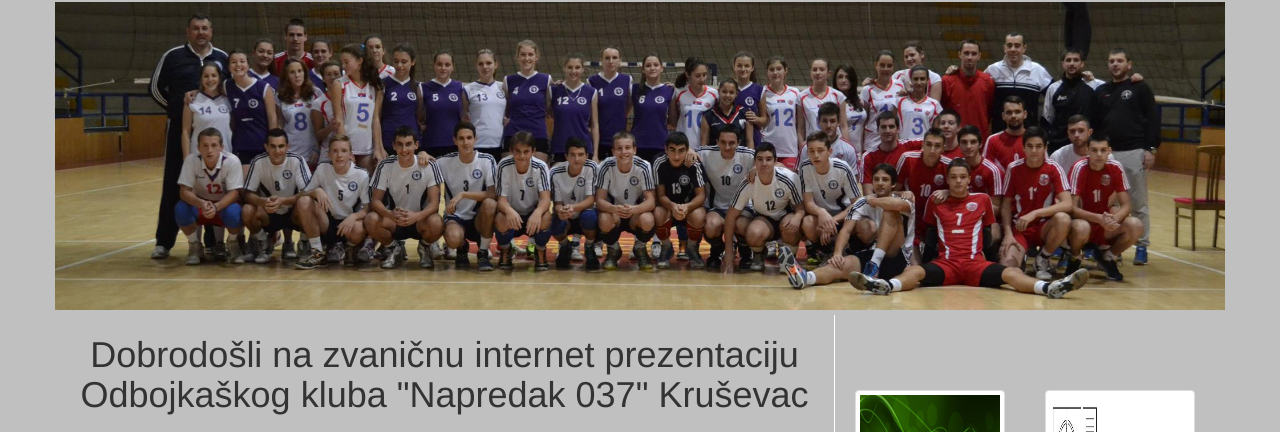
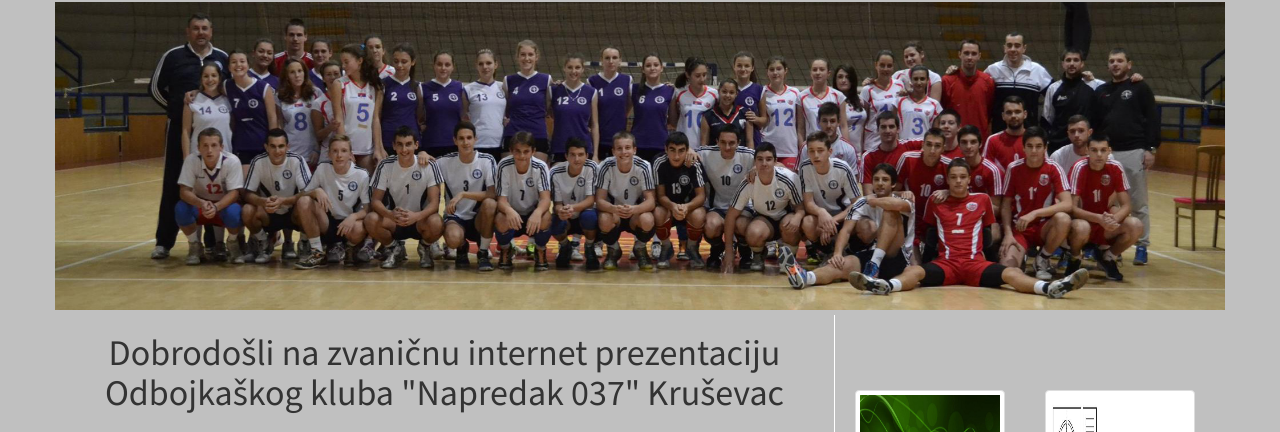
Before and after one commit to pavic989/napredak037, a plain HTML site: page index.html in a window 1280 px wide. Shown: the part 55-487 px from the top of the page. Drawn offline with nearby package versions, Linux system fonts and the light colour scheme.

Commit message:
Almost done

```diff
--- a/scss/style.scss
+++ b/scss/style.scss
@@ -1,5 +1,9 @@
+@import url('https://fonts.googleapis.com/css?family=Mada');
 body {
 	background: silver;
+	h1, p {
+		font-family: 'Mada', sans-serif;
+	}
 }
 .navbar {
 	margin-bottom: 5px;
```
Also changed, not shown: css/style.css, 1 other file.
